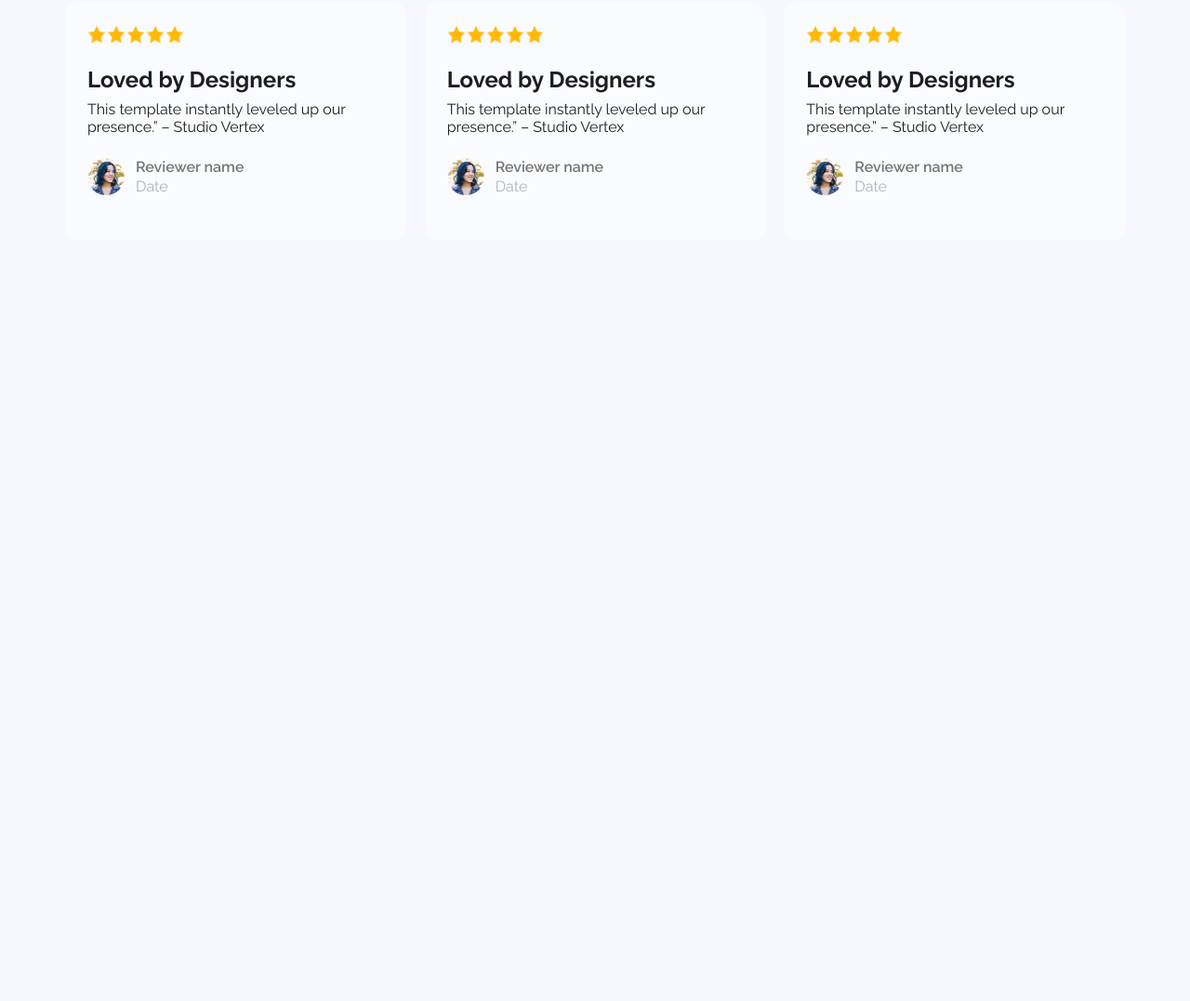
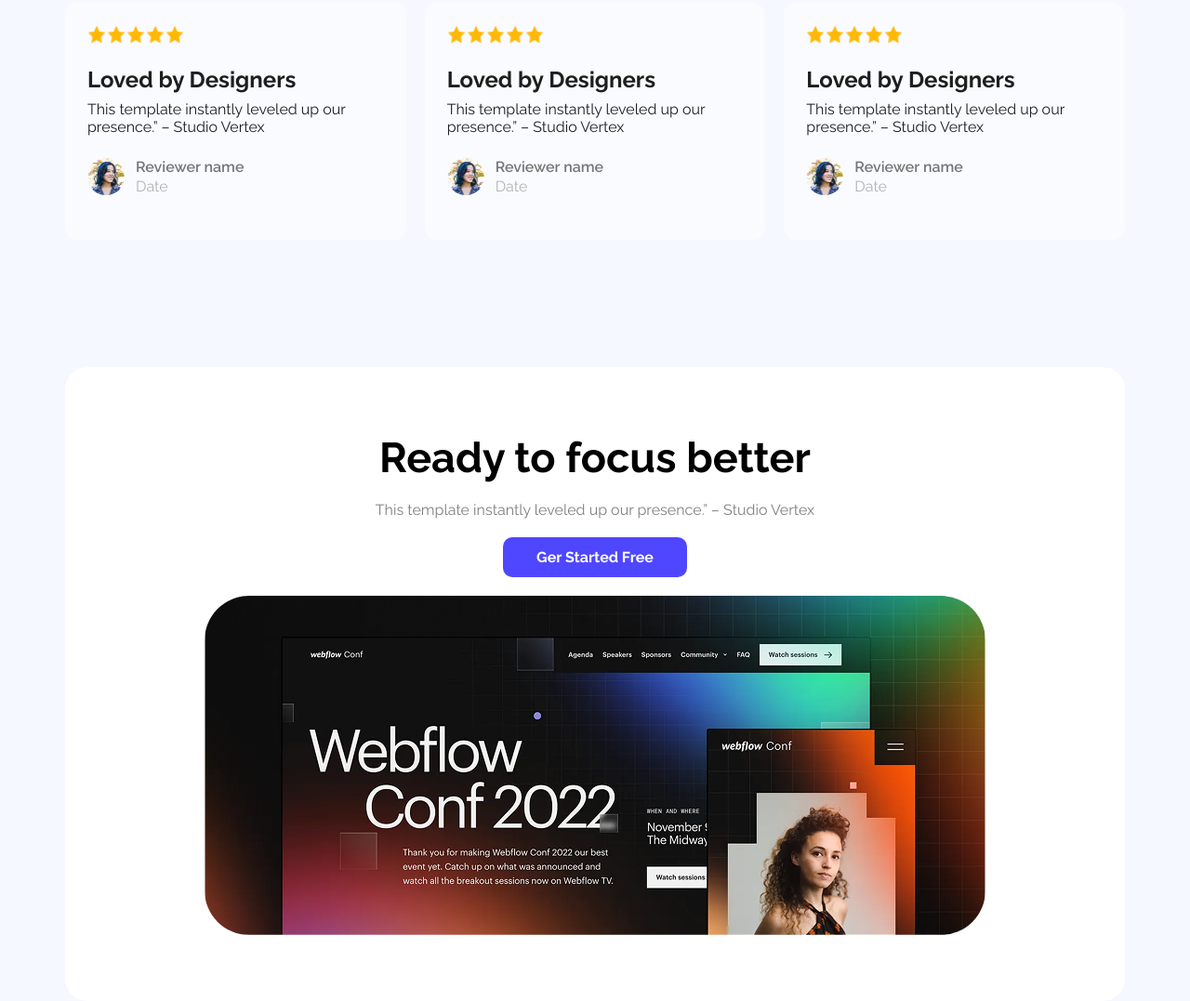
Before and after one commit to khabbab50/PH-B12A01-landing-launchpad, a plain HTML site: page index.html in a window 1280 px wide. Shown: the part 1878-2955 px from the top of the page at 93% size. Before the commit the page ends 2273 px from the top, so only its background shows below. Drawn offline with Linux system fonts and the light colour scheme.

Commit message:
Ready to focus better section deone

```diff
--- a/css/style.css
+++ b/css/style.css
@@ -200,3 +200,26 @@ header nav a {
 .users_say_card_item .card_profile {
 }
 /* ====================What our users say section end==================== */
+
+/* ====================Ready to focus better section start==================== */
+.focus_better_section {
+  display: flex;
+  flex-direction: column;
+  gap: 20px;
+  padding: 71px 150px;
+  background: var(--white-color);
+  border-radius: 24px;
+  text-align: center;
+}
+.focus_better_section h1 {
+  font-size: 45px;
+  color: #000;
+}
+.focus_better_section p {
+  font-size: 16px;
+  color: #00000080;
+}
+.focus_better_section img {
+  border-radius: 48px;
+}
+/* ====================Ready to focus better section end==================== */
--- a/index.html
+++ b/index.html
@@ -141,6 +141,17 @@
         </div>
       </section>
       <!-- ==================What our users say section end================== -->
+
+      <!-- ==================Ready to focus better section start================== -->
+      <section class="container focus_better_section">
+        <h1>Ready to focus better</h1>
+        <p>This template instantly leveled up our presence.” – Studio Vertex</p>
+        <div>
+          <button>Ger Started Free</button>
+        </div>
+        <img src="./assets/wc-big.png" alt="" />
+      </section>
+      <!-- ==================Ready to focus better section end================== -->
     </main>
     <!-- =====================main section end===================== -->
   </body>
```
